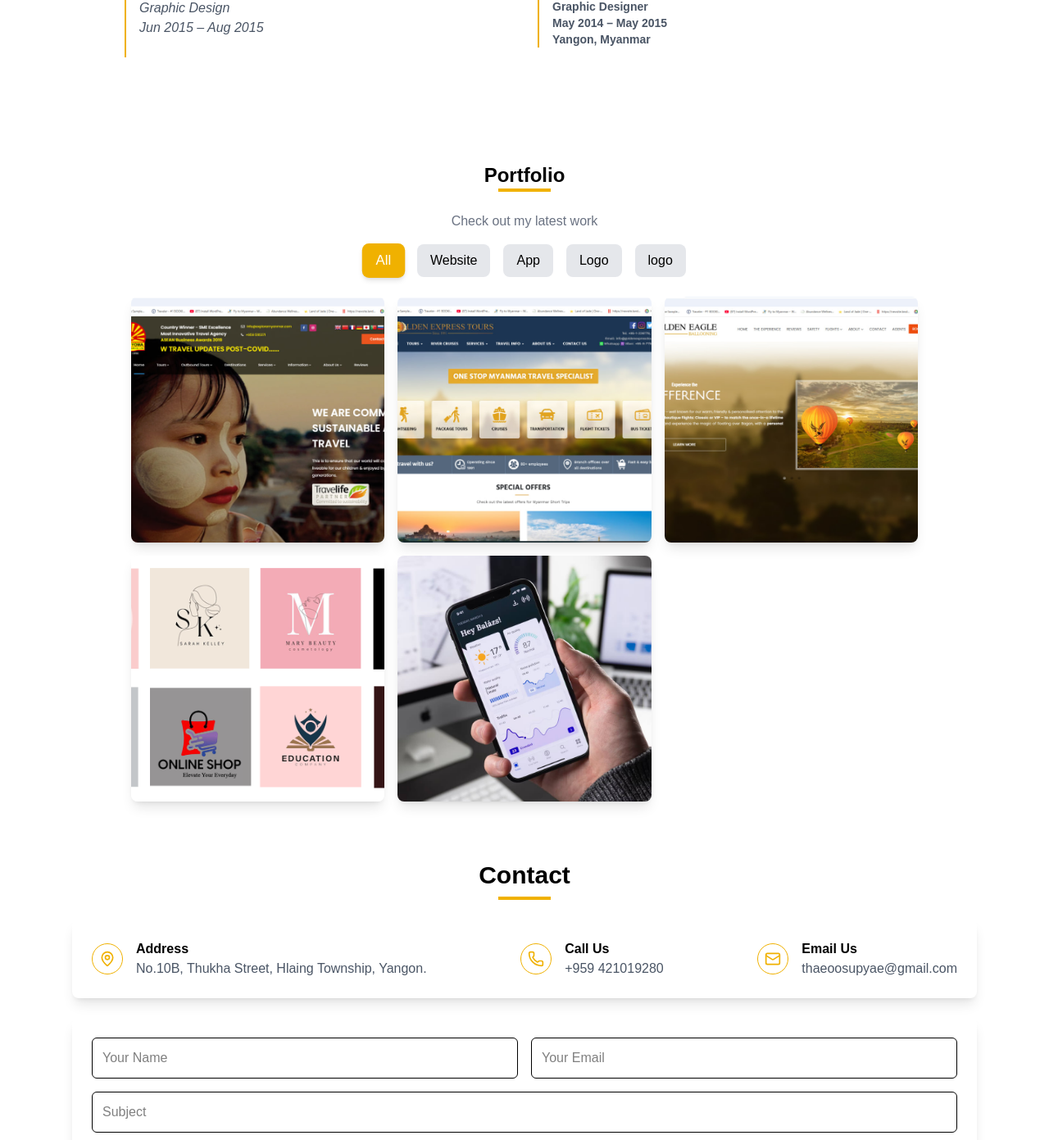
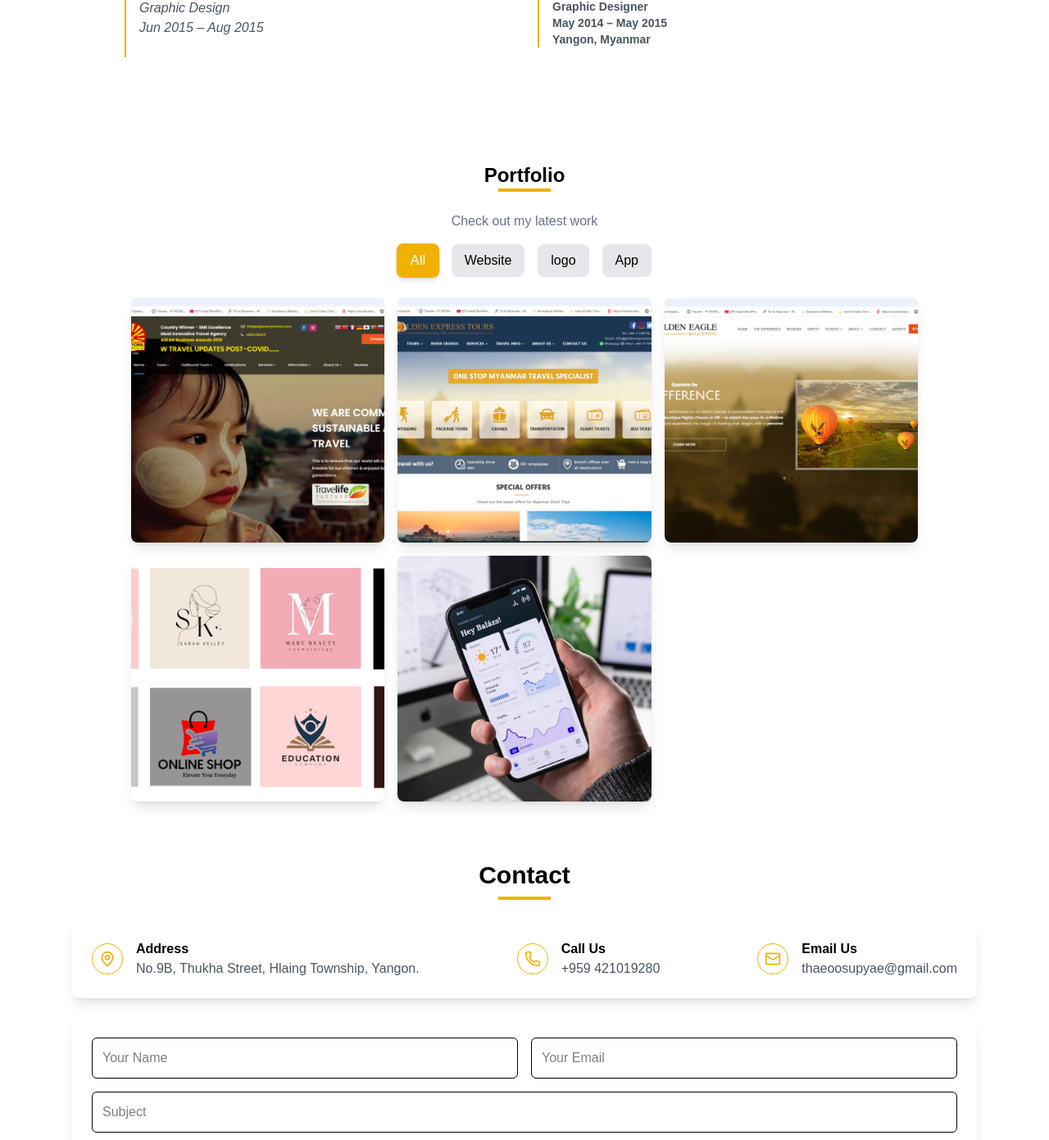
Before and after one commit to SLprogramming/better_portfolio, a React (Vite) app: page / in a window 1280 px wide. Shown: the part 1806-3197 px from the top of the page at 82% size. Built offline with nearby package versions, Linux system fonts and the light colour scheme.

Commit message:
fix: test

```diff
--- a/src/components/ContactForm.jsx
+++ b/src/components/ContactForm.jsx
@@ -73,7 +73,7 @@ const ContactForm = () => {
           <span className="text-yellow-500 text-2xl  border-1 p-2 rounded-full "> <MapPin size={20}/></span>
           <div>
             <h3 className="font-semibold">Address</h3>
-            <p className="text-gray-600">No.10B, Thukha Street, Hlaing Township, Yangon.</p>
+            <p className="text-gray-600">No.9B, Thukha Street, Hlaing Township, Yangon.</p>
           </div>
         </div>
 
--- a/src/helper/portfolios.js
+++ b/src/helper/portfolios.js
@@ -2,8 +2,8 @@
 
 export const portfolioData = [
     { id: 1, title: "App UI Design", description:'Lorem ipsum, dolor sit amet consectetur',category: "Website", image: "/assets/img/portfolio/website_1.jpg" },
-    { id: 2, title: "Smart Watch", description:'Lorem ipsum, dolor sit amet consectetur',category: "App", image: "/assets/img/portfolio/website_2.jpg" },
-    { id: 3, title: "Cosmetics Branding", description:'Lorem ipsum, dolor sit amet consectetur',category: "Logo", image: "/assets/img/portfolio/website_3.jpg" },
+    { id: 2, title: "Smart Watch", description:'Lorem ipsum, dolor sit amet consectetur',category: "Website", image: "/assets/img/portfolio/website_2.jpg" },
+    { id: 3, title: "Cosmetics Branding", description:'Lorem ipsum, dolor sit amet consectetur',category: "Website", image: "/assets/img/portfolio/website_3.jpg" },
     { id: 4, title: "Mobile Wallet", description:'Lorem ipsum, dolor sit amet consectetur',category: "logo", image: "/assets/img/portfolio/logos.png" },
     { id: 5, title: "Mobile Wallet", description:'Lorem ipsum, dolor sit amet consectetur',category: "App", image: "/assets/img/portfolio/app-1.jpg" },
 
```
